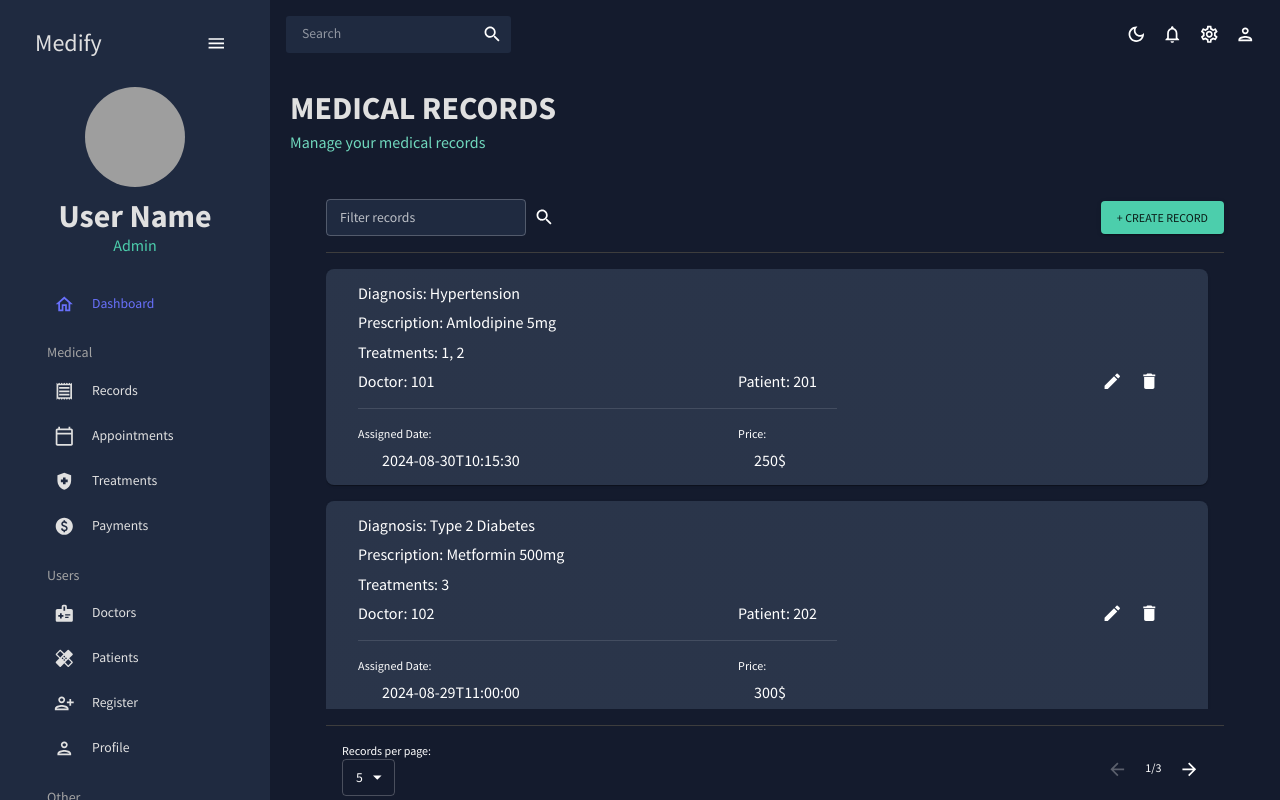
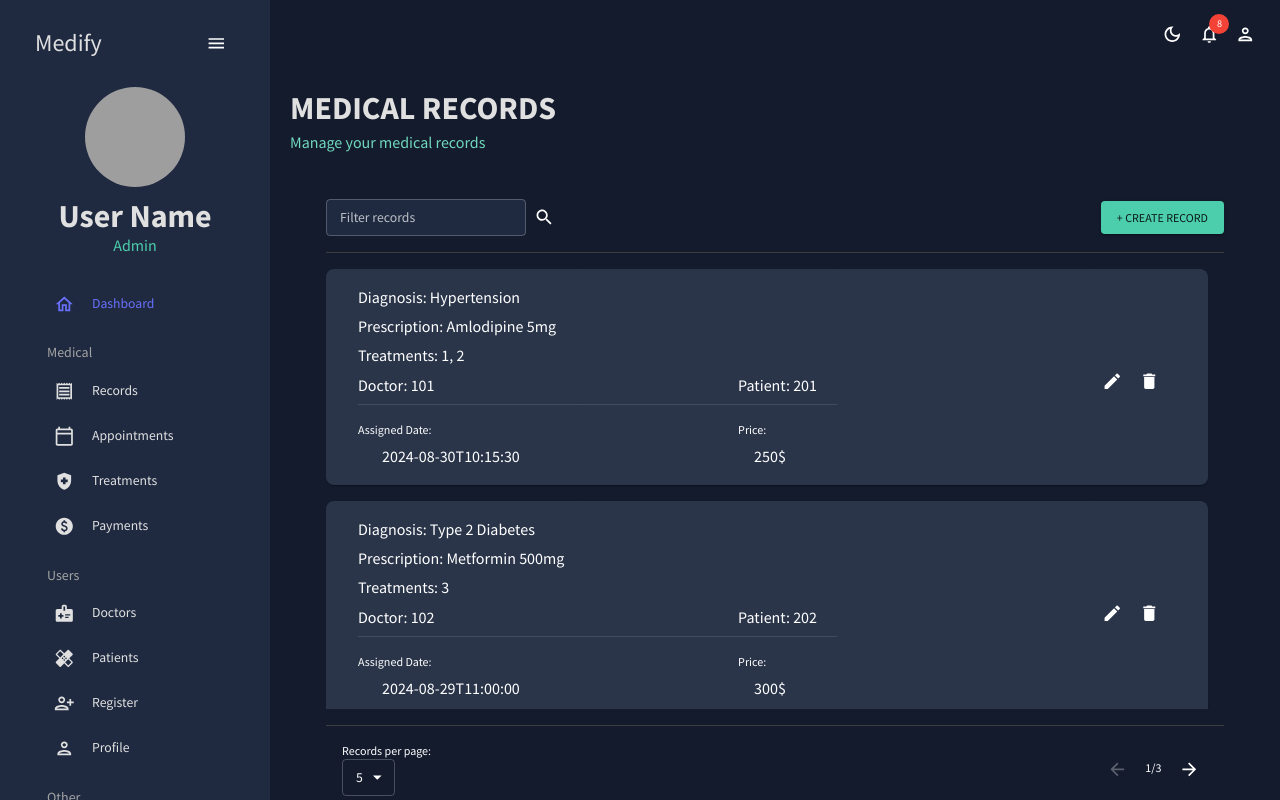
Before and after one commit to Pramudithagn/Medify, a React (Create React App) app in the folder frontend/: page /medical-records in a window 1280 px wide. Built offline with nearby package versions, Linux system fonts and the light colour scheme; grey boxes are pictures that could not be loaded.

Commit message:
notifications

```diff
--- /dev/null
+++ b/frontend/src/components/Notifications.jsx
@@ -0,0 +1,162 @@
+import React, { useState, useEffect, useRef } from "react";
+import {
+  Box,
+  IconButton,
+  Typography,
+  List,
+  ListItem,
+  ListItemText,
+  Divider,
+  Badge,
+  useTheme,
+} from "@mui/material";
+import NotificationsOutlinedIcon from "@mui/icons-material/NotificationsOutlined";
+import CheckIcon from "@mui/icons-material/Check";
+import { TransitionGroup } from "react-transition-group";
+import { Collapse } from "@mui/material";
+import dayjs from "dayjs";
+import { tokens } from "../theme";
+
+const Notifications = () => {
+  const theme = useTheme();
+  const colors = tokens(theme.palette.mode);
+
+  const [notifications, setNotifications] = useState([
+    {
+      id: 1,
+      message: "New message from Dr. Smith",
+      createdDate: "2024-09-10T12:30:00Z",
+    },
+    {
+      id: 2,
+      message: "Payment for appointment due",
+      createdDate: "2024-09-09T09:15:00Z",
+    },
+    {
+      id: 3,
+      message: "Your lab report is ready",
+      createdDate: "2024-09-08T14:00:00Z",
+    },
+    {
+      id: 4,
+      message: "New treatment assigned",
+      createdDate: "2024-09-07T16:20:00Z",
+    },
+    {
+      id: 5,
+      message: "Appointment reminder for tomorrow",
+      createdDate: "2024-09-06T18:10:00Z",
+    },
+    {
+      id: 6,
+      message: "Your lab report is ready",
+      createdDate: "2024-09-08T14:00:00Z",
+    },
+    {
+      id: 7,
+      message: "New treatment assigned",
+      createdDate: "2024-09-07T16:20:00Z",
+    },
+    {
+      id: 8,
+      message: "Appointment reminder for tomorrow",
+      createdDate: "2024-09-06T18:10:00Z",
+    },
+  ]);
+
+  const [isOpen, setIsOpen] = useState(false);
+  const [unreadCount, setUnreadCount] = useState(notifications.length);
+  const dropdownRef = useRef(null);
+
+  const handleMarkAsRead = (id) => {
+    setNotifications((prevNotifications) =>
+      prevNotifications.filter((notif) => notif.id !== id)
+    );
+    setUnreadCount((prevCount) => prevCount - 1);
+  };
+
+  const handleClickOutside = (event) => {
+    if (dropdownRef.current && !dropdownRef.current.contains(event.target)) {
+      setIsOpen(false);
+    }
+  };
+
+  useEffect(() => {
+    document.addEventListener("mousedown", handleClickOutside);
+    return () => {
+      document.removeEventListener("mousedown", handleClickOutside);
+    };
+  }, []);
+
+  useEffect(() => {
+    setUnreadCount(notifications.length);
+  }, [notifications]);
+
+  return (
+    <Box position="relative" ref={dropdownRef}>
+      <IconButton onClick={() => setIsOpen(!isOpen)}>
+        <Badge
+          badgeContent={unreadCount}
+          color="error"
+          invisible={unreadCount === 0}
+        >
+          <NotificationsOutlinedIcon />
+        </Badge>
+      </IconButton>
+
+      {isOpen && (
+        <Box
+          position="absolute"
+          top="40px"
+          right="0"
+          width="300px"
+          bgcolor={colors.primary[400]}
+          boxShadow={3}
+          borderRadius="8px"
+          zIndex="10"
+          sx={{
+            border: "1px solid #ccc",
+            px: "8px",
+            overflowY: "auto",
+            maxHeight: "30vh",
+          }}
+        >
+          {notifications.length > 0 ? (
+            <List>
+              <TransitionGroup>
+                {notifications.map((notification) => (
+                  <Collapse key={notification.id}>
+                    <ListItem
+                      secondaryAction={
+                        <IconButton
+                          edge="end"
+                          onClick={() => handleMarkAsRead(notification.id)}
+                        >
+                          <CheckIcon />
+                        </IconButton>
+                      }
+                    >
+                      <ListItemText
+                        primary={notification.message}
+                        secondary={dayjs(notification.createdDate).format(
+                          "MMMM D, YYYY h:mm A"
+                        )}
+                      />
+                    </ListItem>
+                    <Divider />
+                  </Collapse>
+                ))}
+              </TransitionGroup>
+            </List>
+          ) : (
+            <Typography variant="body2" textAlign="center">
+              No new notifications
+            </Typography>
+          )}
+        </Box>
+      )}
+    </Box>
+  );
+};
+
+export default Notifications;
--- a/frontend/src/scenes/global/Topbar.jsx
+++ b/frontend/src/scenes/global/Topbar.jsx
@@ -1,13 +1,69 @@
-import { useContext, React } from "react";
+// import { useContext, React } from "react";
+// import { Box, IconButton, useTheme } from "@mui/material";
+// import { ColorModeContext, tokens } from "../../theme";
+// import InputBase from "@mui/material/InputBase";
+// import LightModeOutlinedIcon from "@mui/icons-material/LightModeOutlined";
+// import DarkModeOutlinedIcon from "@mui/icons-material/DarkModeOutlined";
+// import NotificationsOutlinedIcon from "@mui/icons-material/NotificationsOutlined";
+// import SettingsOutlinedIcon from "@mui/icons-material/SettingsOutlined";
+// import PersonOutlinedIcon from "@mui/icons-material/PersonOutlined";
+// import SearchIcon from "@mui/icons-material/Search";
+
+// function Topbar() {
+//   const theme = useTheme();
+//   const colors = tokens(theme.palette.mode);
+//   const colorMode = useContext(ColorModeContext);
+
+//   return (
+//     <Box display="flex" justifyContent="space-between" p={2}>
+//       {/* SEARCH BAR */}
+//       <Box
+//         display="flex"
+//         backgroundColor={colors.primary[400]}
+//         borderRadius="3px"
+//       >
+//         <InputBase sx={{ ml: 2, flex: 1 }} placeholder="Search" />
+//         <IconButton type="button" sx={{ p: 1 }}>
+//           <SearchIcon />
+//         </IconButton>
+//       </Box>
+
+//       {/* ICONS */}
+//       <Box display="flex">
+//         <IconButton onClick={colorMode.toggleColorMode}>
+//           {theme.palette.mode === "dark" ? (
+//             <DarkModeOutlinedIcon />
+//           ) : (
+//             <LightModeOutlinedIcon />
+//           )}
+//         </IconButton>
+//         <IconButton>
+//           <NotificationsOutlinedIcon />
+//         </IconButton>
+//         {/* <IconButton>
+//           <SettingsOutlinedIcon />
+//         </IconButton> */}
+//         <IconButton>
+//           <PersonOutlinedIcon />
+//         </IconButton>
+//       </Box>
+//     </Box>
+//   );
+// }
+
+// export default Topbar;
+
+
+
+import React, { useContext } from "react";
 import { Box, IconButton, useTheme } from "@mui/material";
 import { ColorModeContext, tokens } from "../../theme";
 import InputBase from "@mui/material/InputBase";
 import LightModeOutlinedIcon from "@mui/icons-material/LightModeOutlined";
 import DarkModeOutlinedIcon from "@mui/icons-material/DarkModeOutlined";
-import NotificationsOutlinedIcon from "@mui/icons-material/NotificationsOutlined";
-import SettingsOutlinedIcon from "@mui/icons-material/SettingsOutlined";
 import PersonOutlinedIcon from "@mui/icons-material/PersonOutlined";
 import SearchIcon from "@mui/icons-material/Search";
+import Notifications from "../../components/Notifications";
 
 function Topbar() {
   const theme = useTheme();
@@ -15,34 +71,24 @@ function Topbar() {
   const colorMode = useContext(ColorModeContext);
 
   return (
-    <Box display="flex" justifyContent="space-between" p={2}>
+    <Box display="flex" justifyContent="flex-end" p={2}>
       {/* SEARCH BAR */}
-      <Box
-        display="flex"
-        backgroundColor={colors.primary[400]}
-        borderRadius="3px"
-      >
+      {/* <Box display="flex" backgroundColor={colors.primary[400]} borderRadius="3px">
         <InputBase sx={{ ml: 2, flex: 1 }} placeholder="Search" />
         <IconButton type="button" sx={{ p: 1 }}>
           <SearchIcon />
         </IconButton>
-      </Box>
+      </Box> */}
 
       {/* ICONS */}
       <Box display="flex">
         <IconButton onClick={colorMode.toggleColorMode}>
-          {theme.palette.mode === "dark" ? (
-            <DarkModeOutlinedIcon />
-          ) : (
-            <LightModeOutlinedIcon />
-          )}
+          {theme.palette.mode === "dark" ? <DarkModeOutlinedIcon /> : <LightModeOutlinedIcon />}
         </IconButton>
-        <IconButton>
-          <NotificationsOutlinedIcon />
-        </IconButton>
-        <IconButton>
-          <SettingsOutlinedIcon />
-        </IconButton>
+
+        {/* Notification Dropdo */}
+        <Notifications />
+
         <IconButton>
           <PersonOutlinedIcon />
         </IconButton>
--- a/frontend/src/scenes/records/Records.jsx
+++ b/frontend/src/scenes/records/Records.jsx
@@ -767,7 +767,7 @@ const Records = () => {
                       </Typography>
                     </Grid>
                     <Grid size={12}>
-                      <Divider sx={{ width: "65%", marginTop: "1%" }} />
+                      <Divider sx={{ width: "65%" }} />
                     </Grid>
                     <Grid size={6}>
                       <Box
```
